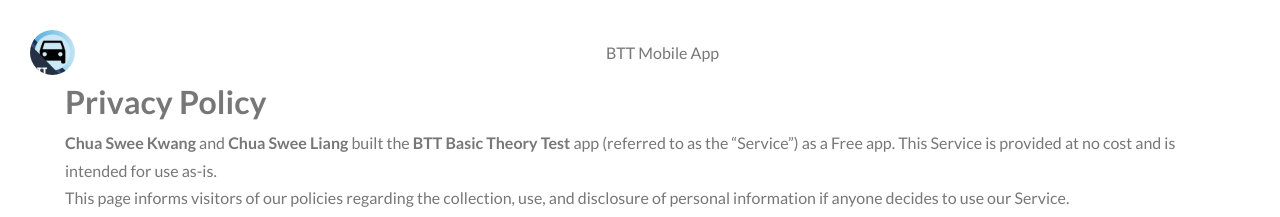
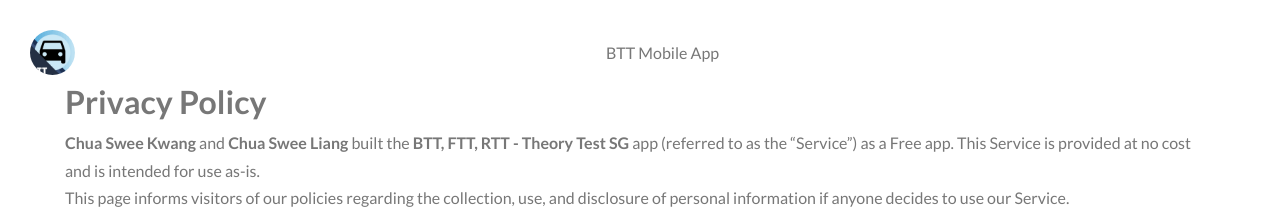
Before and after one commit to Sweekwang/Mobile-App-Website, a Next.js app in the folder btt/: page /privacyPolicy in a window 1280 px wide. Shown: the top 217 px of the page. Built offline with nearby package versions, Linux system fonts and the light colour scheme.

Commit message:
Update privaye policy

```diff
--- a/btt/pages/privacyPolicy/index.js
+++ b/btt/pages/privacyPolicy/index.js
@@ -20,7 +20,7 @@
       <h1>Privacy Policy</h1>
       <p>
         <strong>Chua Swee Kwang</strong> and <strong>Chua Swee Liang</strong> built the
-        <strong> BTT Basic Theory Test</strong> app (referred to as the “Service”) as a Free app.
+        <strong> BTT, FTT, RTT - Theory Test SG</strong> app (referred to as the “Service”) as a Free app.
         This Service is provided at no cost and is intended for use as-is.
       </p>
       <p>
```
